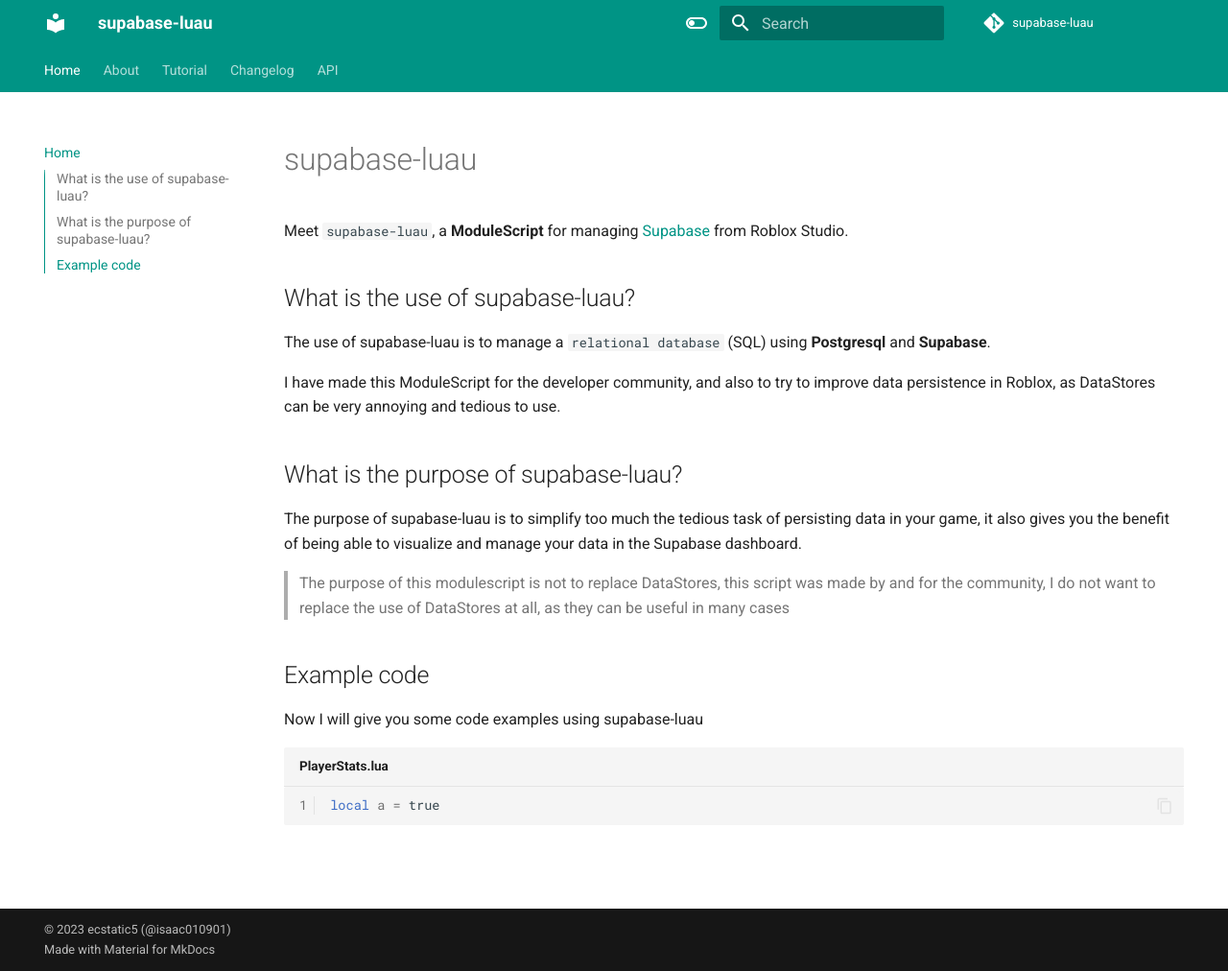
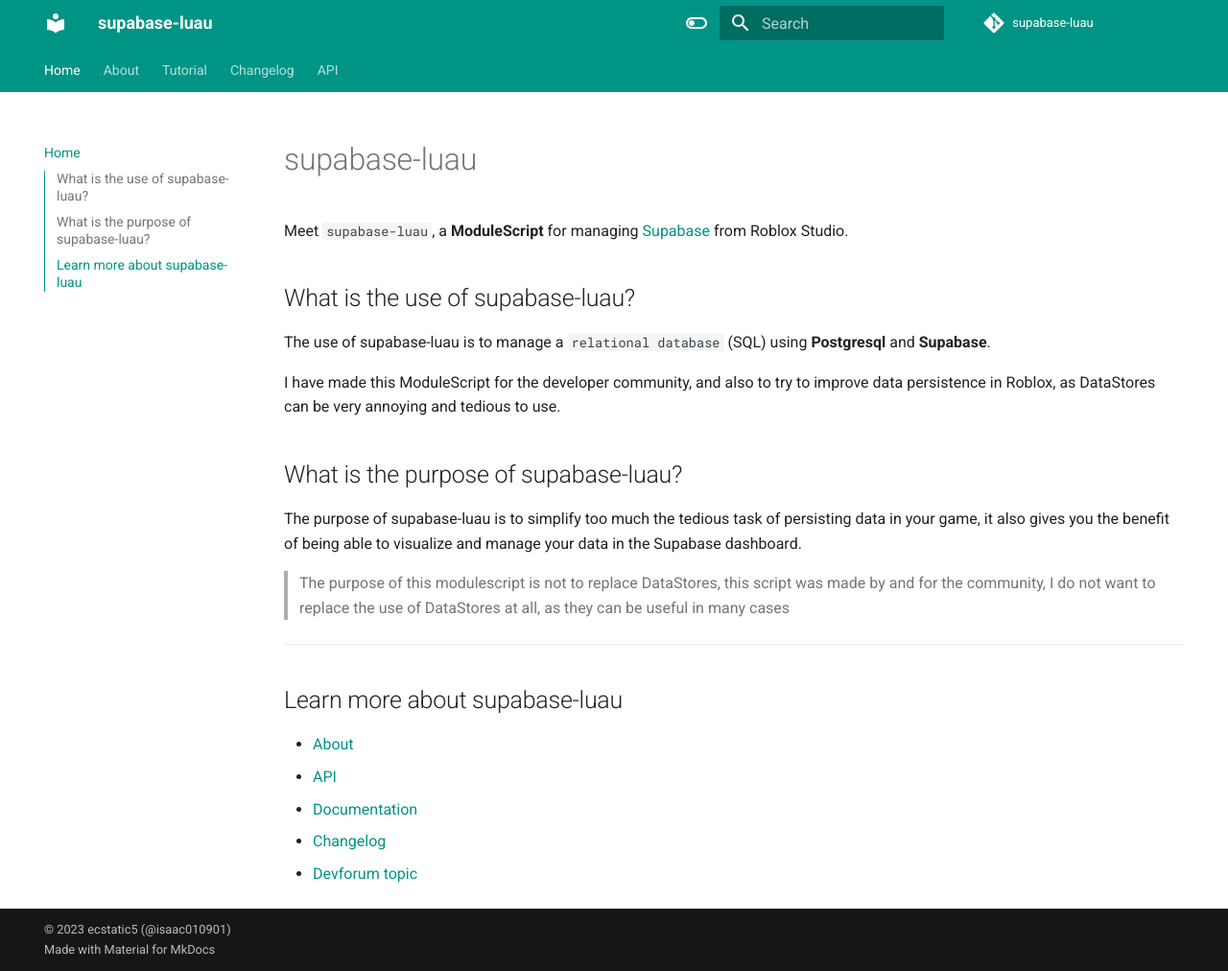
Before and after one commit to osakitadev/supabase-luau, an MkDocs documentation site: the page built from docs/index.md, in a window 1280 px wide and 1012 px high. Shown: the whole window at 96% size. Built offline with MkDocs 1.6.1 and Material for MkDocs 9.7.7, drawn with Linux system fonts in a browser that asks for light colours; comment, search, counter and statistics services are not loaded.

Commit message:
docs: Updated content

````diff
--- a/docs/index.md
+++ b/docs/index.md
@@ -14,10 +14,12 @@
 
 > The purpose of this modulescript is not to replace DataStores, this script was made by and for the community, I do not want to replace the use of DataStores at all, as they can be useful in many cases
 
-## Example code
+---
 
-Now I will give you some code examples using supabase-luau
+## Learn more about supabase-luau
 
-```lua title="PlayerStats.lua" linenums="1"
-local a = true
-```
+- [About](./about.md)
+- [API](./api/supabase.md)
+- [Documentation](./documentation/installing-supabase-luau.md)
+- [Changelog](./changelog.md)
+- [Devforum topic](https://devforum.roblox.com/t/supabase-luau-providing-luau-with-powerful-tools/2708530)
````
Also changed, not shown: docs/about.md (added, +26 -0 lines).
